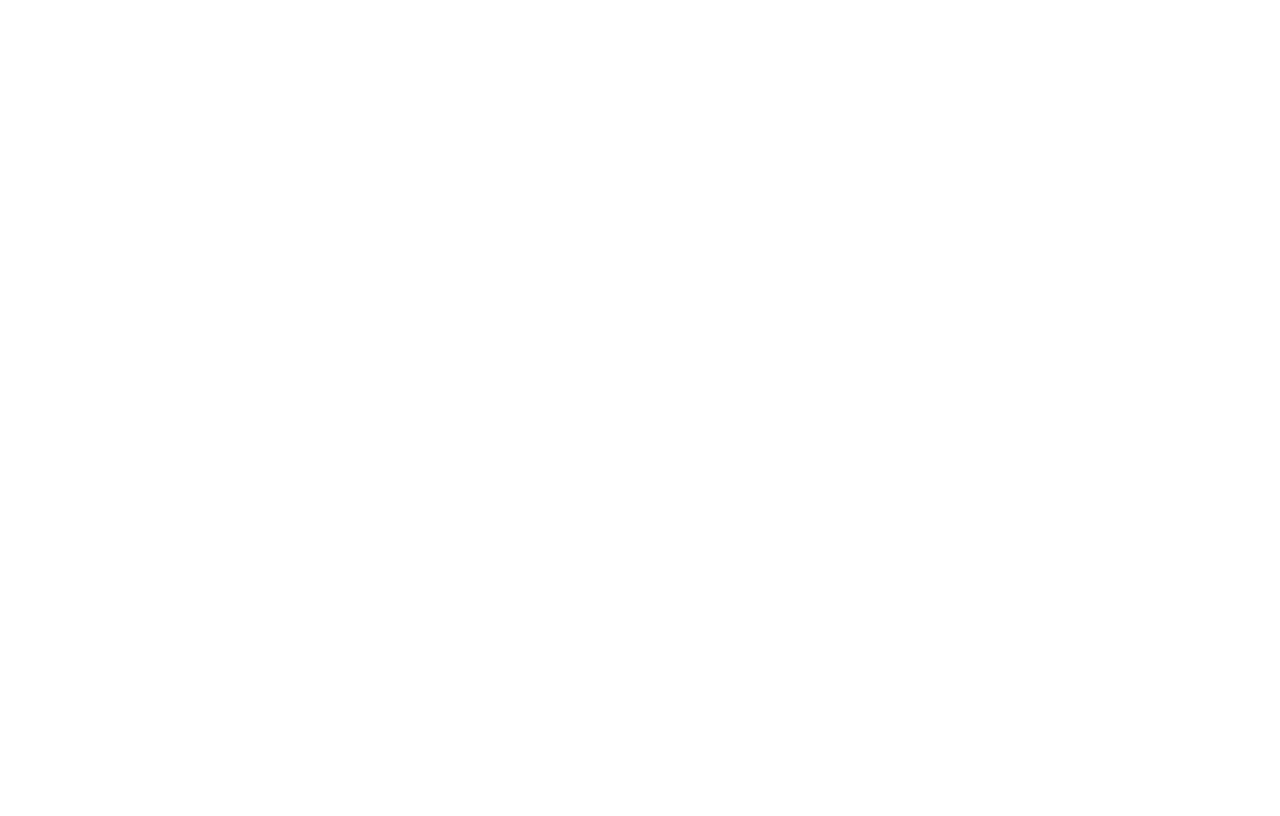
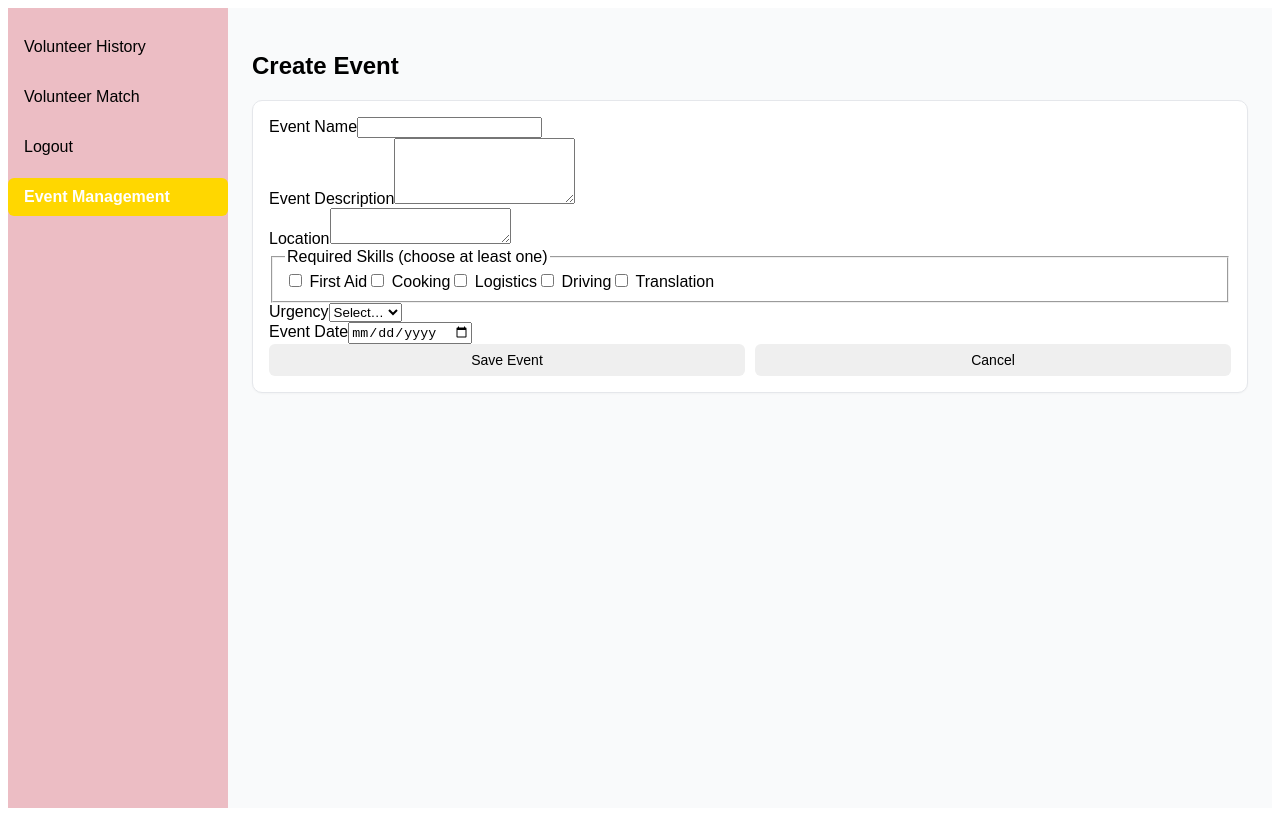
Before and after one commit to Aisulu-Tulyeujan/volunteer, a React (Create React App) app: page /admin/events/1 in a window 1280 px wide. Before the commit this address had no page. Built offline with nearby package versions, Linux system fonts and the light colour scheme; the HTML template or start-up script is replaced by a standard one.

Commit message:
\Admin: Event Management

```diff
--- a/src/App.js
+++ b/src/App.js
@@ -1,4 +1,4 @@
-import React from "react";
+import React, {useEffect} from "react";
 import { BrowserRouter as Router, Routes, Route } from "react-router-dom";
 import Login from "./components/Login";
 import Register from "./components/Register";
@@ -6,9 +6,16 @@
 import AdminLayout from "./components/admin/AdminLayout";
 import VolunteerHistory from "./components/admin/VolunteerHistory";
 import VolunteerMatch from "./components/admin/VolunteerMatch";
+import EventList from "./components/admin/EventList";
+import EventForm from "./components/admin/EventForm";
+import { seedEventsOnce } from "./api/localDb";
+
 import "./styles.css";
 
+
+
 export default function App() {
+  useEffect(() => { seedEventsOnce(); }, []);
   return (
     <Router>
       <div className="App">
@@ -19,6 +26,9 @@
           <Route path="/admin" element={<AdminLayout />}>
             <Route path="volunteerHistory" element={<VolunteerHistory />} />
             <Route path="match" element={<VolunteerMatch />} />
+            <Route path="events" element={<EventList />} />
+            <Route path="events/new" element={<EventForm />} />
+            <Route path="events/:id" element={<EventForm />} />
           </Route>
         </Routes>
       </div>
--- /dev/null
+++ b/src/api/localDb.js
@@ -0,0 +1,43 @@
+
+const read = (k, f) => JSON.parse(localStorage.getItem(k) || JSON.stringify(f));
+const write = (k, v) => localStorage.setItem(k, JSON.stringify(v));
+
+
+const EVENTS_KEY = 'events';
+const idgen = () => (crypto?.randomUUID?.() ||
+  Date.now().toString(36) + Math.random().toString(36).slice(2));
+
+export const getAllEvents = () => read(EVENTS_KEY, []);
+export const getEventById = (id) => getAllEvents().find(e => e.id === id);
+
+export const upsertEvent = (event) => {
+  const rows = getAllEvents();
+  if (!event.id) event.id = idgen();
+  const i = rows.findIndex(r => r.id === event.id);
+  i >= 0 ? rows[i] = event : rows.push(event);
+  write(EVENTS_KEY, rows);
+  return event;
+};
+
+export const deleteEvent = (id) =>
+  write(EVENTS_KEY, getAllEvents().filter(e => e.id !== id));
+
+export const seedEventsOnce = () => {
+  if (getAllEvents().length) return;
+  write(EVENTS_KEY, [
+    { id:idgen(), name:'Food Drive – Warehouse', description:'Sort and pack donations.',
+      location:'123 Community Way', requiredSkills:['Logistics','Driving'],
+      urgency:'High', eventDate:'2025-10-05' },
+    { id:idgen(), name:'Park Cleanup', description:'Collect trash and plastics.',
+      location:'City Park, North Gate', requiredSkills:['First Aid','Logistics'],
+      urgency:'Medium', eventDate:'2025-10-12' },
+  ]);
+};
+
+
+const NOTIFS_KEY = 'notifications';
+export const addNotification = (n) => {
+  const list = read(NOTIFS_KEY, []);
+  list.push({ id:idgen(), createdAt:new Date().toISOString(), ...n });
+  write(NOTIFS_KEY, list);
+};
--- a/src/components/admin/AdminLayout.js
+++ b/src/components/admin/AdminLayout.js
@@ -31,6 +31,14 @@
               Logout
             </NavLink>
           </li>
+          <li>
+            <NavLink
+            to="/admin/events"
+            className={({ isActive }) => isActive ? "nav-link active" : "nav-link"}
+            >
+              Event Management
+            </NavLink>
+          </li>
         </ul>
       </nav>
 
--- /dev/null
+++ b/src/components/admin/EventForm.js
@@ -0,0 +1,101 @@
+import React, { useState } from "react";
+import { useNavigate, useParams } from "react-router-dom";
+import { getEventById, upsertEvent, addNotification } from "../../api/localDb";
+import { SKILLS } from "../../constants/skills";
+
+const MAX_NAME = 100;
+
+export default function EventForm() {
+  const nav = useNavigate();
+  const { id } = useParams();
+  const existing = id ? getEventById(id) : null;
+
+  const [form, setForm] = useState(existing || {
+    name:"", description:"", location:"",
+    requiredSkills:[], urgency:"", eventDate:""
+  });
+  const [errors, setErrors] = useState({});
+  const set = (k,v) => setForm(p => ({ ...p, [k]: v }));
+  const toggleSkill = (s) => setForm(p => {
+    const ss = new Set(p.requiredSkills);
+    ss.has(s) ? ss.delete(s) : ss.add(s);
+    return { ...p, requiredSkills: Array.from(ss) };
+  });
+
+  const validate = () => {
+    const e = {};
+    if (!form.name) e.name = "Event name is required";
+    if (form.name && form.name.length > MAX_NAME) e.name = `Max ${MAX_NAME} characters`;
+    if (!form.description) e.description = "Description is required";
+    if (!form.location) e.location = "Location is required";
+    if (!form.requiredSkills.length) e.requiredSkills = "Select at least one skill";
+    if (!form.urgency) e.urgency = "Select urgency";
+    if (!form.eventDate) e.eventDate = "Pick a date";
+    setErrors(e); return Object.keys(e).length === 0;
+  };
+
+  const onSubmit = (ev) => {
+    ev.preventDefault();
+    if (!validate()) return;
+    const saved = upsertEvent({ ...form, id: existing?.id });
+    addNotification({ userId:'admin', type:'update', eventId:saved.id,
+      message:(existing?'Updated':'Created')+` event "${saved.name}"`});
+    alert("Event saved");
+    nav("/admin/events");
+  };
+
+  return (
+    <div className="event-page">
+      <div className="event-header"><h2>{existing ? "Edit Event" : "Create Event"}</h2></div>
+
+      <div className="card event-form">
+        <label>Event Name
+          <input value={form.name} onChange={e=>set("name", e.target.value)} maxLength={MAX_NAME}/>
+          <div className="err">{errors.name}</div>
+        </label>
+
+        <label>Event Description
+          <textarea rows={4} value={form.description} onChange={e=>set("description", e.target.value)} />
+          <div className="err">{errors.description}</div>
+        </label>
+
+        <label>Location
+          <textarea rows={2} value={form.location} onChange={e=>set("location", e.target.value)} />
+          <div className="err">{errors.location}</div>
+        </label>
+
+        <fieldset>
+          <legend>Required Skills (choose at least one)</legend>
+          <div className="chips">
+            {SKILLS.map(s => (
+              <label key={s} className="chip">
+                <input type="checkbox"
+                       checked={form.requiredSkills.includes(s)}
+                       onChange={()=>toggleSkill(s)} /> {s}
+              </label>
+            ))}
+          </div>
+          <div className="err">{errors.requiredSkills}</div>
+        </fieldset>
+
+        <label>Urgency
+          <select value={form.urgency} onChange={e=>set("urgency", e.target.value)}>
+            <option value="">Select…</option>
+            <option>Low</option><option>Medium</option><option>High</option>
+          </select>
+          <div className="err">{errors.urgency}</div>
+        </label>
+
+        <label>Event Date
+          <input type="date" value={form.eventDate} onChange={e=>set("eventDate", e.target.value)} />
+          <div className="err">{errors.eventDate}</div>
+        </label>
+
+        <div style={{ display:"flex", gap:10 }}>
+          <button className="btn" onClick={onSubmit}>Save Event</button>
+          <button className="btn" type="button" onClick={()=>nav("/admin/events")}>Cancel</button>
+        </div>
+      </div>
+    </div>
+  );
+}
--- /dev/null
+++ b/src/components/admin/EventList.js
@@ -0,0 +1,48 @@
+import React from "react";
+import { Link, useNavigate } from "react-router-dom";
+import { getAllEvents, deleteEvent } from "../../api/localDb";
+
+export default function EventList() {
+  const nav = useNavigate();
+  const rows = getAllEvents().slice().sort((a,b)=>a.eventDate.localeCompare(b.eventDate));
+
+  const onDelete = (id) => {
+    if (!window.confirm("Delete this event?")) return;
+    deleteEvent(id);
+    nav(0);
+  };
+
+  return (
+    <div className="event-page">
+      <div className="event-header">
+        <h2>Event Management</h2>
+        <Link className="btn" to="/admin/events/new">+ Create Event</Link>
+      </div>
+
+      <div className="card">
+        <table className="event-table">
+          <thead>
+            <tr>
+              <th>Date</th><th>Name</th><th>Urgency</th><th>Required Skills</th><th>Actions</th>
+            </tr>
+          </thead>
+          <tbody>
+            {rows.map(e => (
+              <tr key={e.id}>
+                <td>{e.eventDate}</td>
+                <td>{e.name}</td>
+                <td>{e.urgency}</td>
+                <td>{e.requiredSkills.join(", ")}</td>
+                <td>
+                  <button className="btn" onClick={() => nav(`/admin/events/${e.id}`)}>Edit</button>
+                  <button className="btn btn-danger" onClick={() => onDelete(e.id)}>Delete</button>
+                </td>
+              </tr>
+            ))}
+            {!rows.length && <tr><td colSpan="5">No events yet.</td></tr>}
+          </tbody>
+        </table>
+      </div>
+    </div>
+  );
+}
--- /dev/null
+++ b/src/constants/skills.js
@@ -0,0 +1 @@
+export const SKILLS = ['First Aid','Cooking','Logistics','Driving','Translation'];
```
